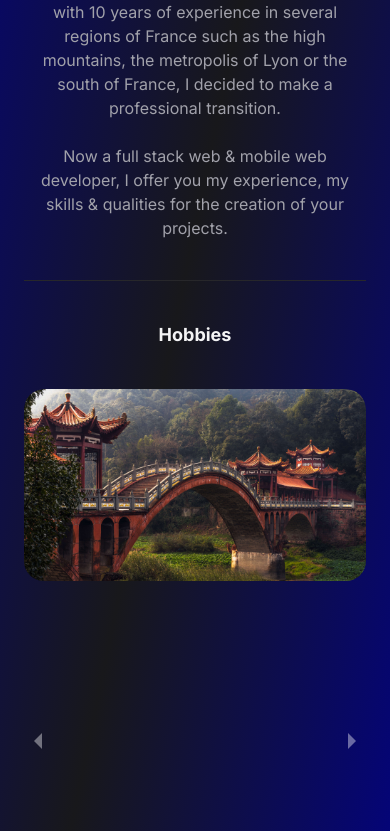
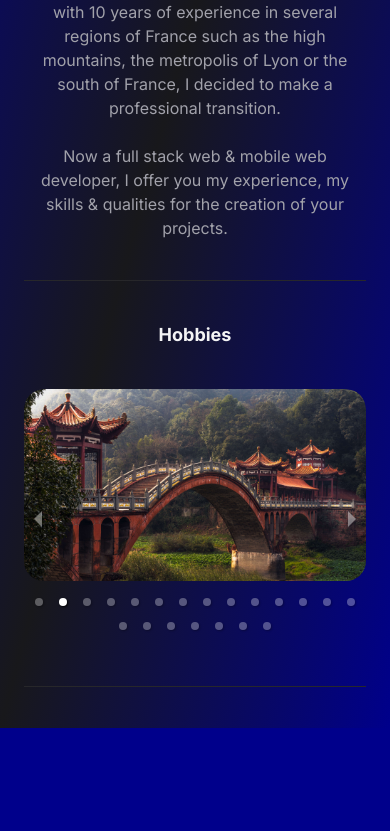
Before and after one commit to GNT-N/my-portfolio, a Next.js app: page /profile in a window 390 px wide. Shown: the part 715-1546 px from the top of the page. After the commit the page ends 1443 px from the top, so only its background shows below. Built offline with nearby package versions, Linux system fonts and the light colour scheme; what tw-elements would draw is missing.

Commit message:
update carrousel

```diff
--- a/src/app/components/carousel.tsx
+++ b/src/app/components/carousel.tsx
@@ -79,13 +79,13 @@ const fade = () => (
             />
         </div>
 
-        <div style={{ position: "relative" }}>
+        {/* <div style={{ position: "relative" }}>
             <img
                 className="carousel-img"
                 src="/images/Bouddha.jpg"
                 alt="Bouddha"
             />
-        </div>
+        </div> */}
 
         <div style={{ position: "relative" }}>
             <img
--- a/src/app/globals.css
+++ b/src/app/globals.css
@@ -135,6 +135,10 @@ body {
 /* Mobile Screen */
 
 @media (max-width: 900px) {
+    .carousel {
+        height: auto !important;
+    }
+
     .skill-bar {
         width: 330px;
         height: 25px;
```
